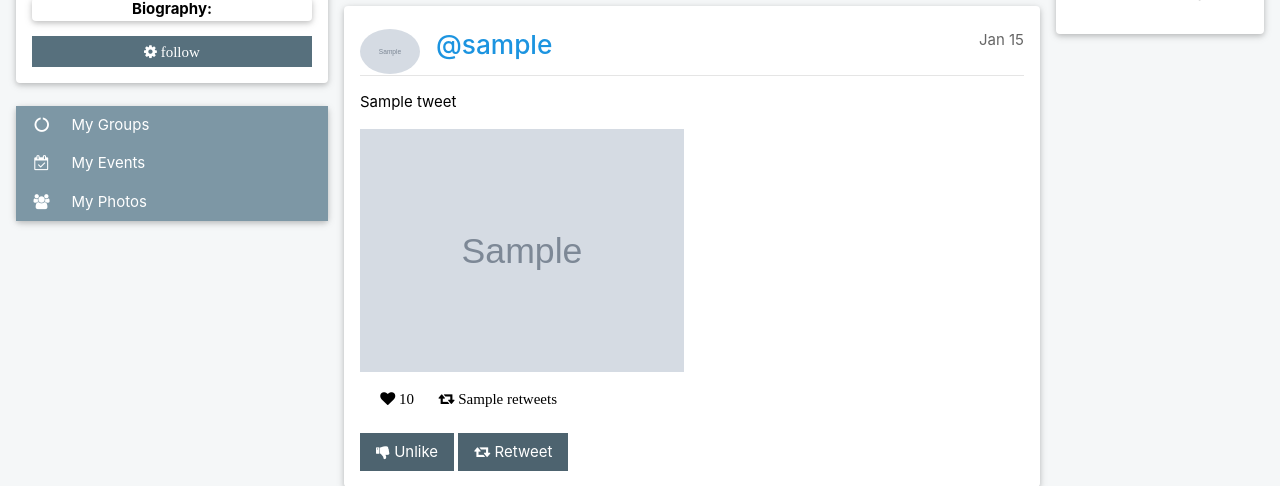
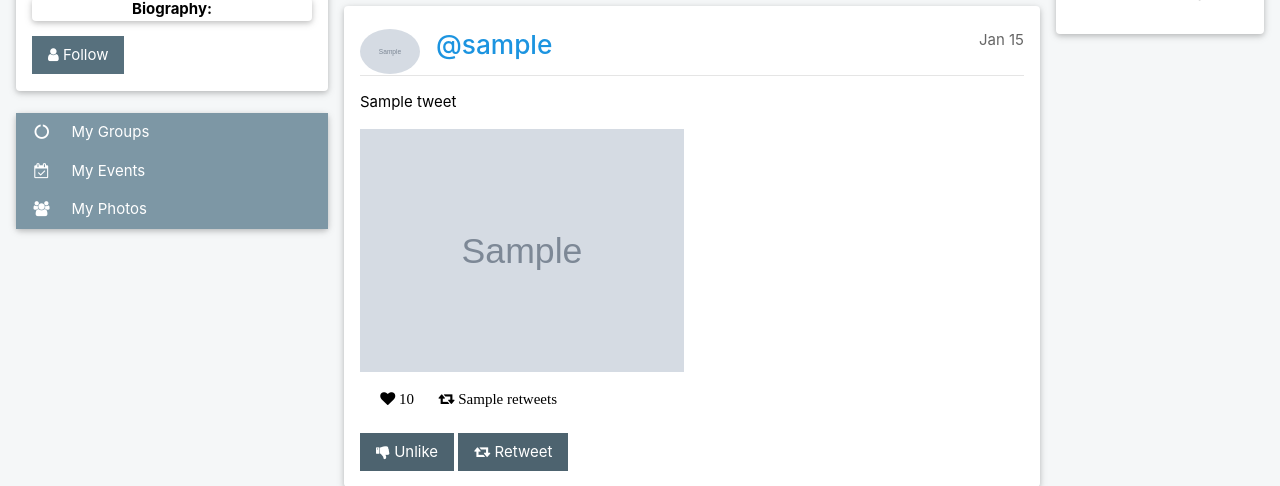
Before and after one commit to BhekimpiloNdhlela/TwitterLite, a Python web app: template app/templates/index.html in a window 1280 px wide. Shown: the part 331-817 px from the top of the page. Run offline with Jinja, Linux system fonts and the light colour scheme; the template is opened without the code that fills it: most values are stand-ins (such as "Sample title", 1, 10 or a date in 2020); grey boxes marked "Sample" are stand-in pictures; some libraries are stand-ins or nearby versions.

Commit message:
fix to profile

```diff
--- a/app/templates/partials/profile_info.html
+++ b/app/templates/partials/profile_info.html
@@ -20,17 +20,15 @@
         Account Settings
     </a>
     {% else %}
-        {% if unfollowthisuser == true %}
-            <a href="/unfollow/{{ user['username'] }}" style="width: 100%;" class="fa fa-cog w3-button w3-theme-d1 w3-margin-bottom"
-                title="unfollow user">
-                unfollow
-            </a>
-        {% else %}
-            <a href="/follow/{{ user['username'] }}" style="width: 100%;" class="fa fa-cog w3-button w3-theme-d1 w3-margin-bottom"
-                title="follow user">
-                follow
-            </a>
-        {% endif %}
+    {% if unfollowthisuser == true %}
+    <button type="button" class="w3-button w3-theme-d1 w3-margin-bottom"
+        onclick='unfollowUser("{{ user['username'] | safe}}", this);'><i class="fa fa-user"></i>
+        Unfollow</button>
+    {% else %}
+    <button type="button" class="w3-button w3-theme-d1 w3-margin-bottom"
+        onclick='followUser("{{ user['username'] | safe}}", this);'><i class="fa fa-user"></i>
+        Follow</button>
+    {% endif %}
     {% endif %}
 </div>
 <br>
```
